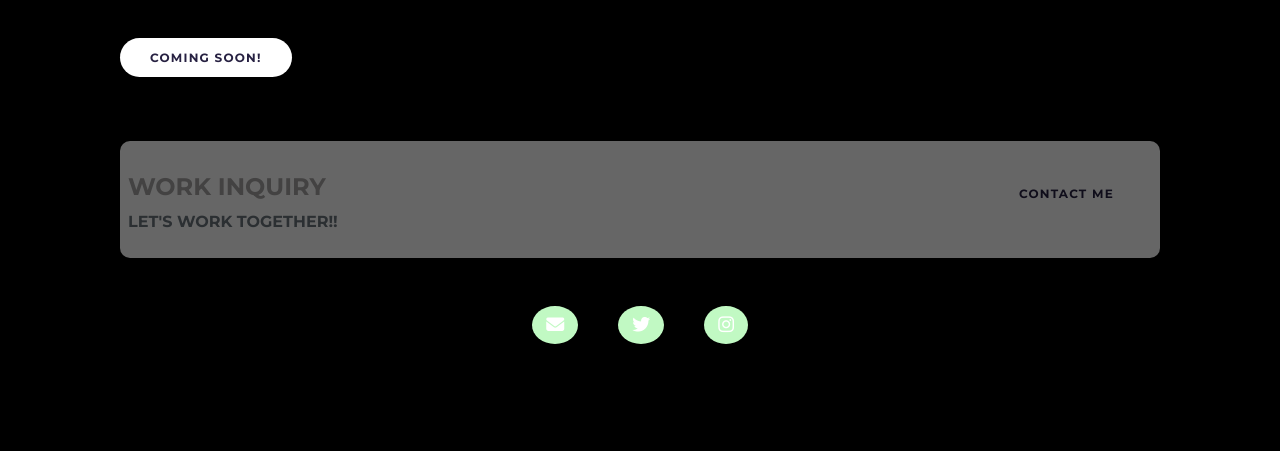
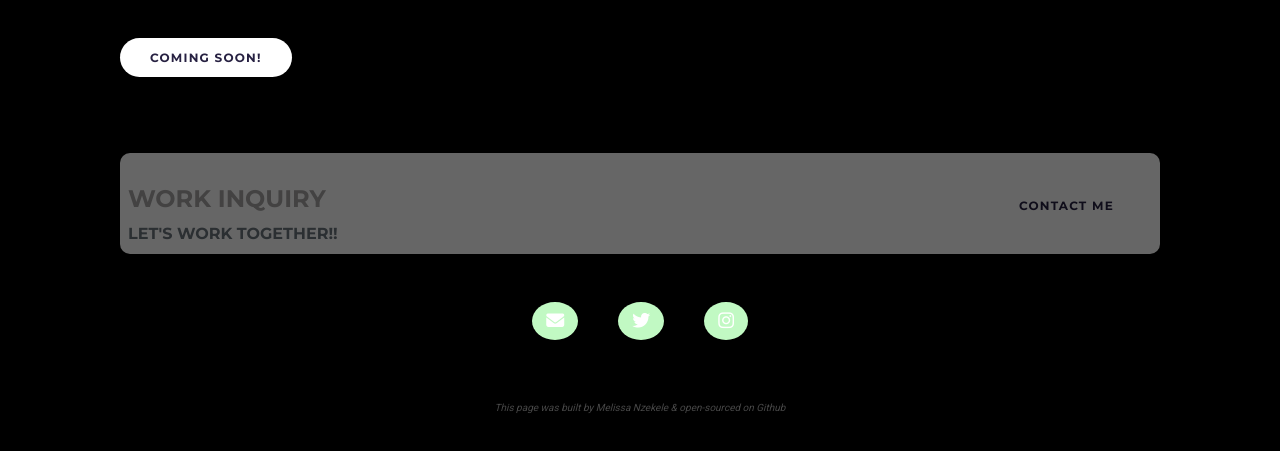
Before and after one commit to Meli-Nzekele/portfolio-project, a plain HTML site: page work.html in a window 1280 px wide. Shown: the part 1225-1676 px from the top of the page. Drawn offline with nearby package versions, Linux system fonts and the light colour scheme.

Commit message:
added SEO to project, update to html &  CSS

```diff
--- a/styles/portfolio.css
+++ b/styles/portfolio.css
@@ -149,6 +149,24 @@ h1,
   font-family: var(--btn-font-family);
 }
 
+/**/
+
+footer {
+  margin: 60px 0;
+}
+
+footer .contact-box {
+  background: var(--secondary-color);
+  padding: 30px 120px;
+  border-radius: 10px;
+}
+
+footer .contact-box p {
+  margin: 0;
+}
+
+/**/
+
 footer .icon {
   margin: 0 20px;
   color: var(--secondary-color);
@@ -165,6 +183,18 @@ footer .icon:hover {
   padding: 10px 14px;
   border-radius: 50%;
   font-size: 18px;
+}
+
+.open-source {
+  color: rgb(71, 71, 71);
+  font-size: 10px;
+  text-align: center;
+  text-decoration: none;
+}
+
+.open-source:hover {
+  color: rgb(71, 71, 71);
+  text-decoration: none;
 }
 
 @media (max-width: 900px) {
--- a/work.html
+++ b/work.html
@@ -7,7 +7,10 @@
         content="Melissa Nzekele is a front-end developer, learning to code with SheCodes coding workshops for women.">
     <meta http-equiv="X-UA-Compatible" content="IE=edge" />
     <meta name="viewport" content="width=device-width, initial-scale=1.0" />
-    <title>Melissa Nzekele: Front-end developer portfolio projects</title>
+    <title>Portfolio projects: Melissa Nzekele - Front-end developer </title>
+    <meta name="description"
+        content="Melissa Nzekele is learning front-end development with SheCodes.io, using html, css, javascript and bootstrap">
+
 
     <link href="https://cdn.jsdelivr.net/npm/bootstrap@5.2.0-beta1/dist/css/bootstrap.min.css" rel="stylesheet"
         integrity="sha384-0evHe/X+R7YkIZDRvuzKMRqM+OrBnVFBL6DOitfPri4tjfHxaWutUpFmBp4vmVor" crossorigin="anonymous">
@@ -75,8 +78,7 @@
                     <h3 class="m-0 project-title">React Project</h3>
                     <p class="project-description text-muted text-light">React App - Coming Soon!</p>
                     <div class="mt-5">
-                    <a href="#"
-                        class="primary-link project-link text-center" title="React App">Coming Soon!</a>
+                        <a href="#" class="primary-link project-link text-center" title="React App">Coming Soon!</a>
                     </div>
                 </div>
             </div>
@@ -99,11 +101,16 @@
             </footer>
         </div>
 
-
+        <p class="open-source"><em>This page was built by Melissa Nzekele & open-sourced on <a
+                    href="https://github.com/Meli-Nzekele/portfolio-project" class="open-source"
+                    target="_blank">Github</a></em>
+        </p>
+    </div>
     <script src="https://cdn.jsdelivr.net/npm/bootstrap@5.0.0-beta2/dist/js/bootstrap.bundle.min.js"
         integrity="sha384-b5kHyXgcpbZJO/tY9Ul7kGkf1S0CWuKcCD38l8YkeH8z8QjE0GmW1gYU5S9FOnJ0"
         crossorigin="anonymous"></script>
     <script src="https://kit.fontawesome.com/a97a6c4a09.js" crossorigin="anonymous"></script>
+
 </body>
 
 </html>
```
Also changed, not shown: about.html (+10 -5 lines), contact.html (+10 -3 lines), index.html (+8 -4 lines). Lines whose indentation alone changed are shown as unchanged.
